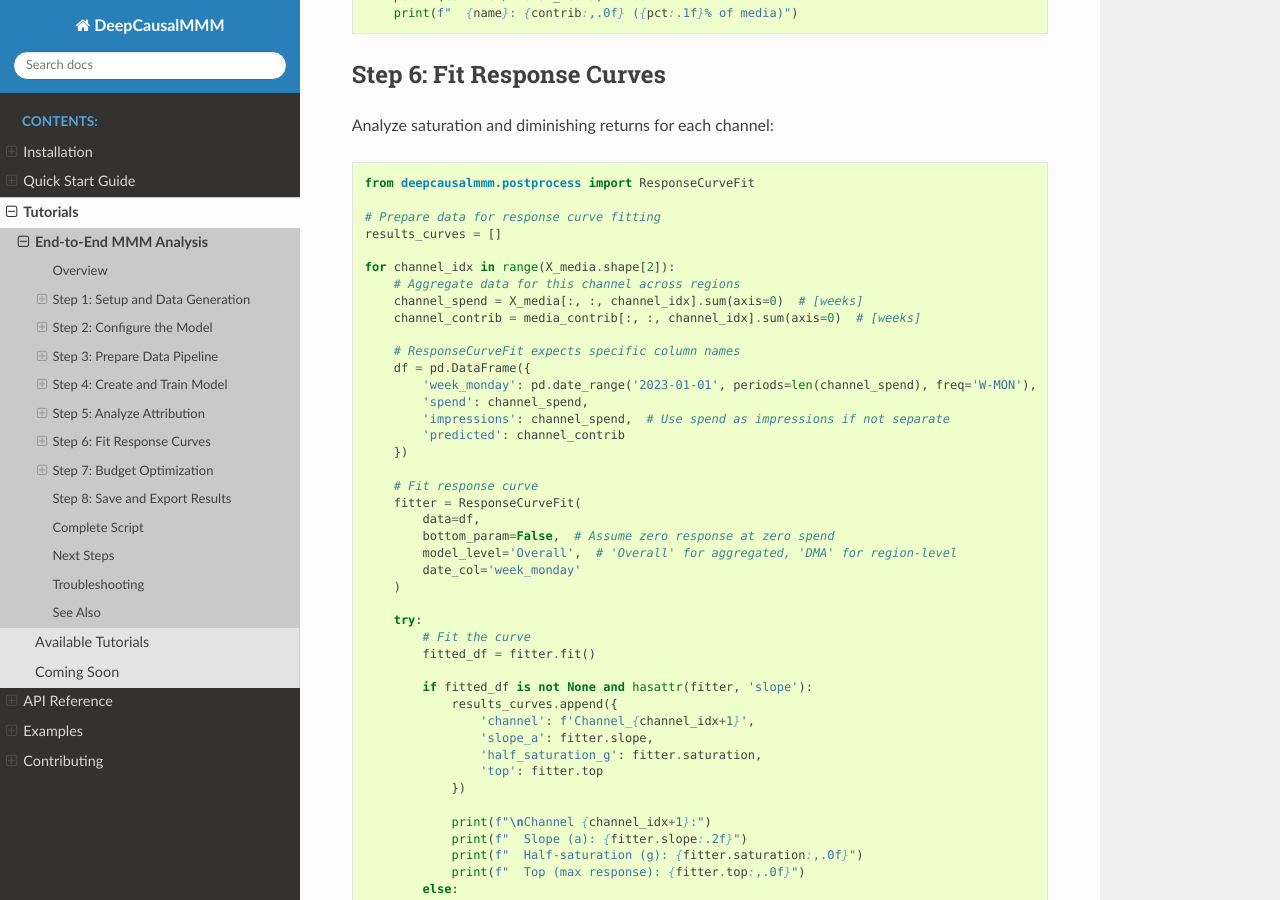
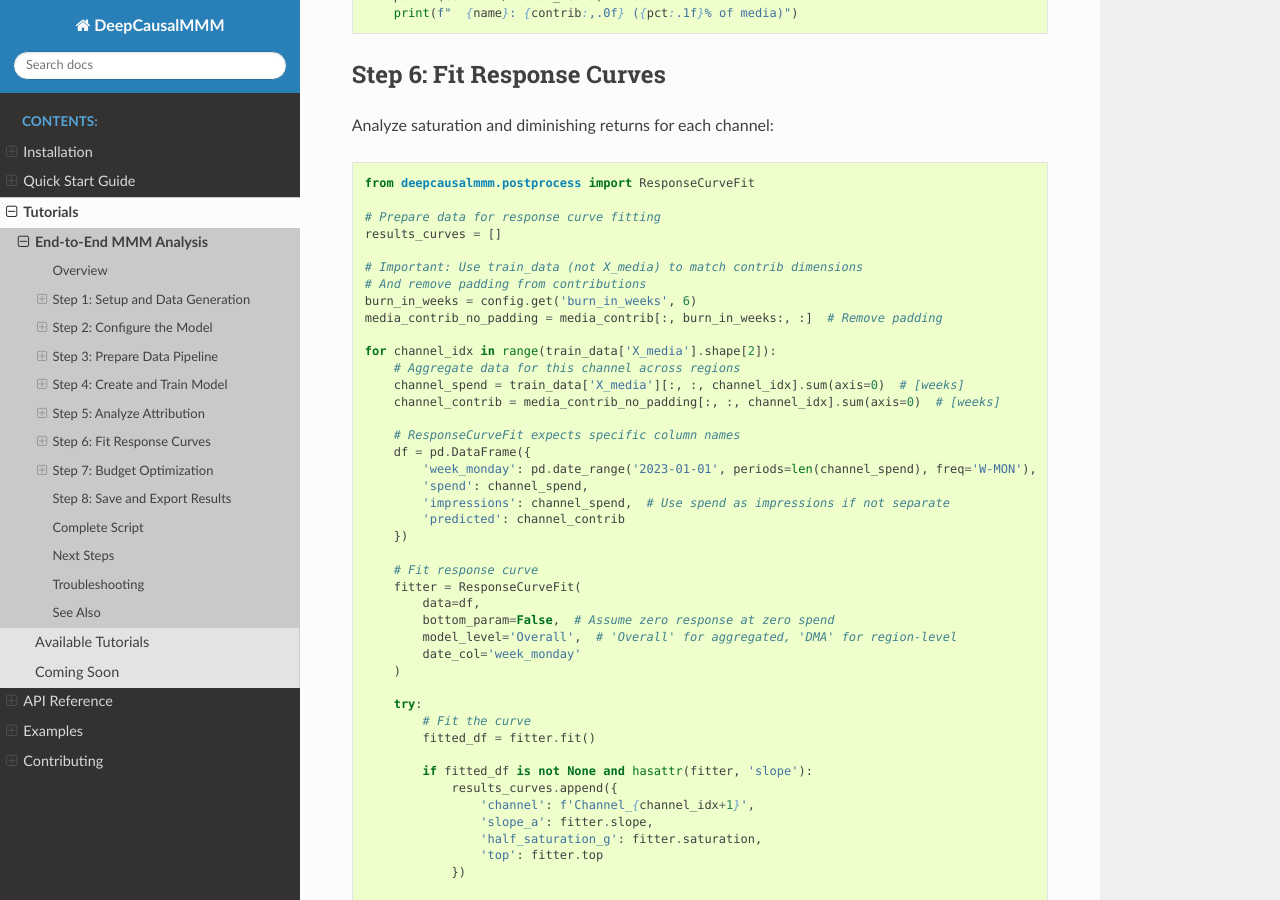
Before and after one commit to adityapt/deepcausalmmm, a Sphinx documentation site: the page built from docs/source/tutorials/basic_mmm_workflow.rst, in a window 1280 px wide and 900 px high, scrolled down 4651 px. Built offline with Sphinx 7.4.7 and the Read the Docs theme 3.1.0, drawn with Linux system fonts in a browser that asks for light colours; pages that are not in the unit, such as notebooks, are missing from menus.

Commit message:
Fix Step 6 array length mismatch (ValueError)
Critical Fix: Step 6 Response Curves - Array Length Mismatch

Root Cause:
- X_media: original data (104 weeks)
- train_data['X_media']: training split (92 weeks)
- media_contrib: model output with padding (98 weeks = 92 + 6 burn-in)
- Mismatch caused: ValueError: All arrays must be of the same length

Solution:
- Use train_data['X_media'] instead of X_media
- Remove burn-in padding from media_contrib before aggregating
- Now: channel_spend and channel_contrib both have 92 weeks ✅

Code Changes:

Verified: No more ValueError, arrays match correctly.

NOT PUSHED - awaiting user approval.

```diff
--- a/docs/source/tutorials/basic_mmm_workflow.rst
+++ b/docs/source/tutorials/basic_mmm_workflow.rst
@@ -257,10 +257,15 @@ Analyze saturation and diminishing returns for each channel:
     # Prepare data for response curve fitting
     results_curves = []
 
-    for channel_idx in range(X_media.shape[2]):
+    # Important: Use train_data (not X_media) to match contrib dimensions
+    # And remove padding from contributions
+    burn_in_weeks = config.get('burn_in_weeks', 6)
+    media_contrib_no_padding = media_contrib[:, burn_in_weeks:, :]  # Remove padding
+
+    for channel_idx in range(train_data['X_media'].shape[2]):
         # Aggregate data for this channel across regions
-        channel_spend = X_media[:, :, channel_idx].sum(axis=0)  # [weeks]
-        channel_contrib = media_contrib[:, :, channel_idx].sum(axis=0)  # [weeks]
+        channel_spend = train_data['X_media'][:, :, channel_idx].sum(axis=0)  # [weeks]
+        channel_contrib = media_contrib_no_padding[:, :, channel_idx].sum(axis=0)  # [weeks]
 
         # ResponseCurveFit expects specific column names
         df = pd.DataFrame({
```
